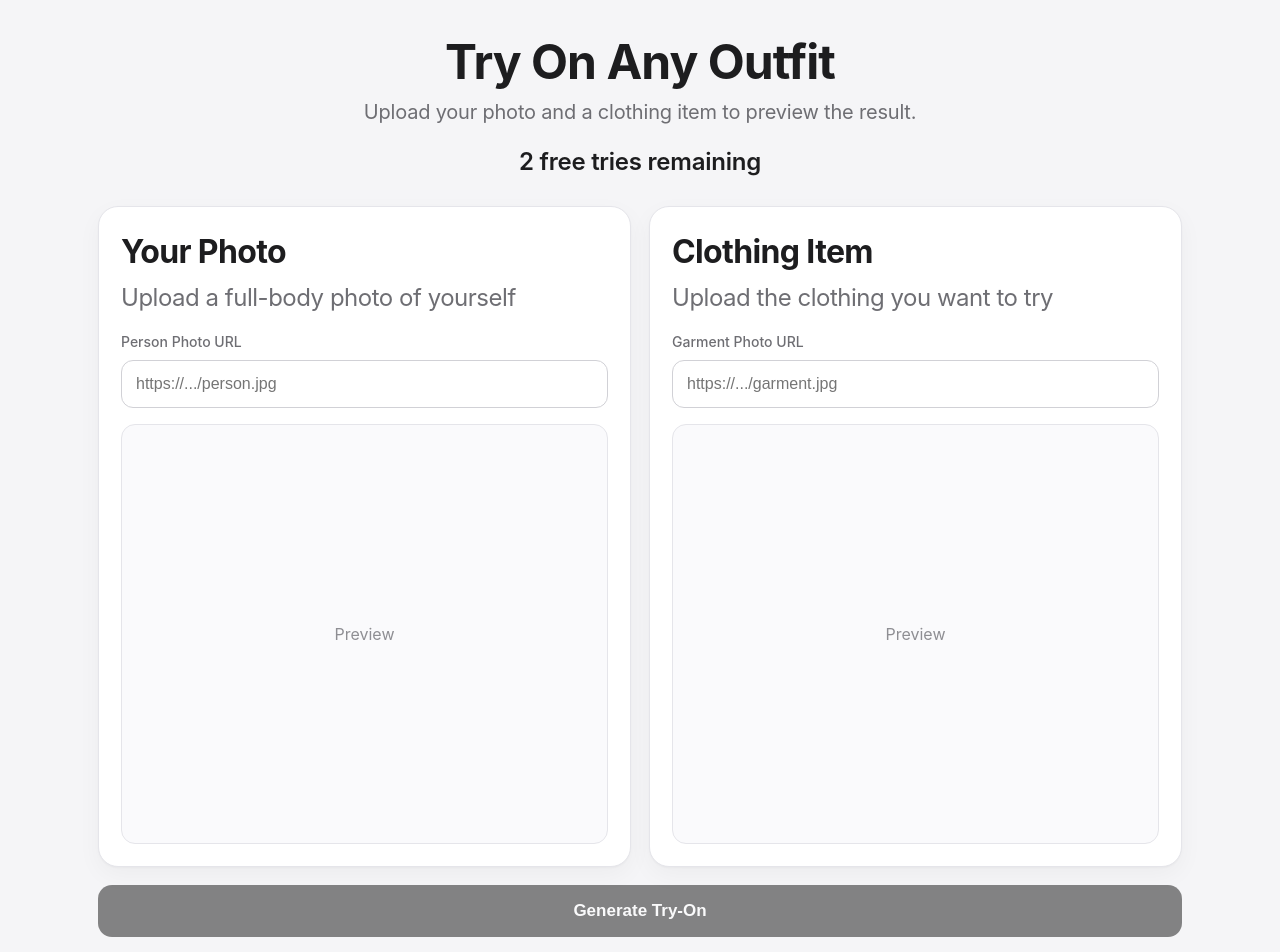
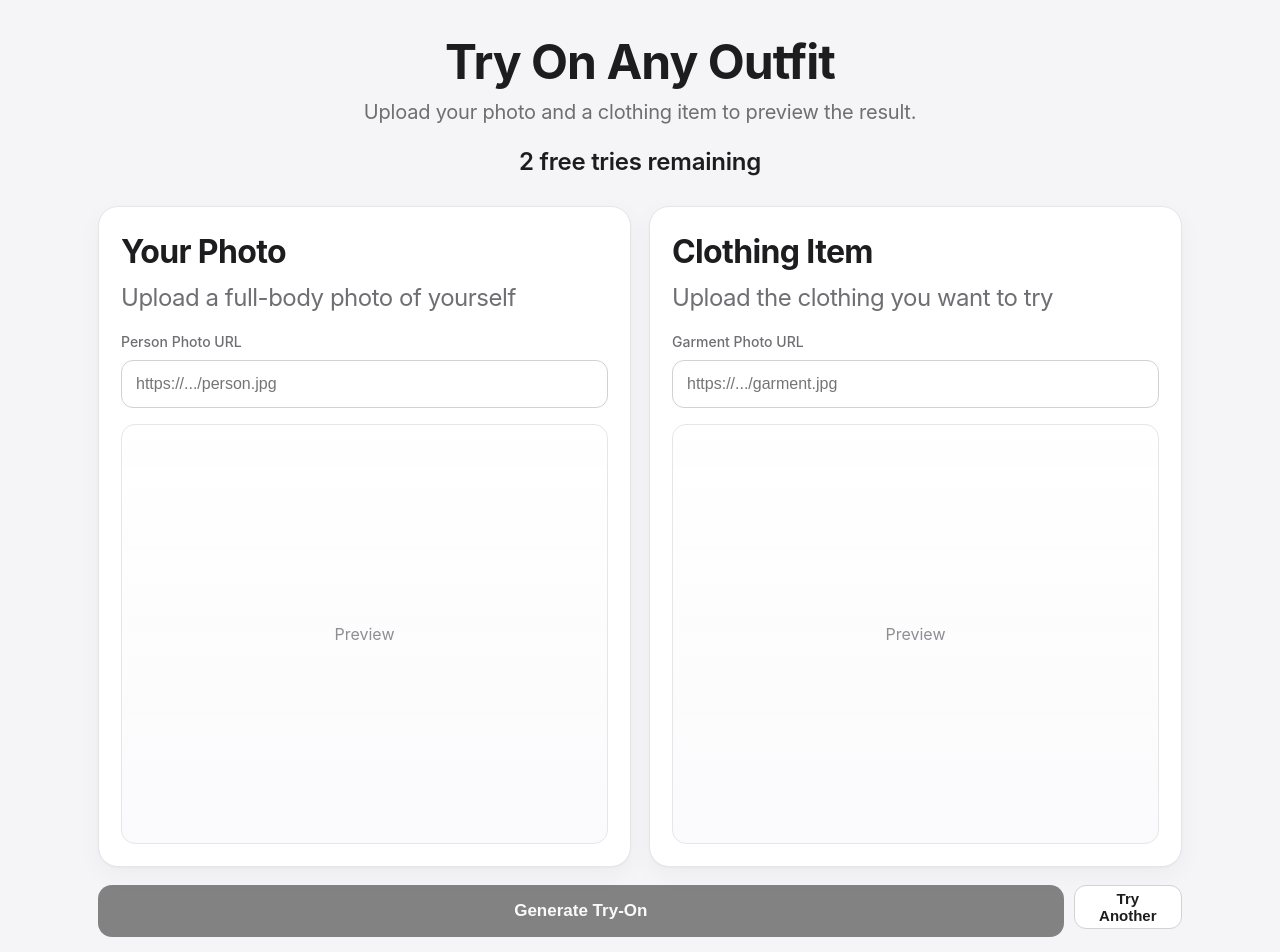
Before and after one commit to wsmnnmm/virtual-tryon, a Next.js app: page / in a window 1280 px wide. Shown: the top 952 px of the page. Built offline with nearby package versions, Linux system fonts and the light colour scheme.

Commit message:
feat: enhance UI with new animations and styling for action buttons

```diff
--- a/app/globals.css
+++ b/app/globals.css
@@ -221,6 +221,77 @@ body {
   font-size: 13px;
 }
 
+.fade-in {
+  animation: fadeIn 420ms ease-out;
+}
+
+.fade-up {
+  animation: fadeUp 420ms ease-out;
+}
+
+.float-card {
+  transition: transform 0.25s ease, box-shadow 0.25s ease;
+}
+
+.float-card:hover {
+  transform: translateY(-2px);
+  box-shadow: 0 3px 10px rgba(0, 0, 0, 0.05), 0 14px 30px rgba(0, 0, 0, 0.07);
+}
+
+.frosted {
+  background: linear-gradient(180deg, rgba(255, 255, 255, 0.92), rgba(250, 250, 252, 0.9));
+  backdrop-filter: saturate(140%) blur(8px);
+}
+
+.action-buttons {
+  display: flex;
+  gap: 10px;
+}
+
+.result-actions {
+  margin-top: 12px;
+}
+
+.button-secondary {
+  height: 44px;
+  border-radius: 12px;
+  border: 1px solid var(--line-strong);
+  background: #fff;
+  color: #1d1d1f;
+  padding: 0 16px;
+  font-size: 15px;
+  font-weight: 600;
+  cursor: pointer;
+  transition: background-color 0.2s ease, border-color 0.2s ease;
+}
+
+.button-secondary:hover {
+  background: #f7f7fa;
+  border-color: #c7c7cc;
+}
+
+@keyframes fadeIn {
+  from {
+    opacity: 0;
+    transform: translateY(8px);
+  }
+  to {
+    opacity: 1;
+    transform: translateY(0);
+  }
+}
+
+@keyframes fadeUp {
+  from {
+    opacity: 0;
+    transform: translateY(12px);
+  }
+  to {
+    opacity: 1;
+    transform: translateY(0);
+  }
+}
+
 @media (max-width: 900px) {
   .grid-two {
     grid-template-columns: 1fr;
@@ -241,4 +312,8 @@ body {
   .hero .tries {
     font-size: 20px;
   }
+
+  .action-buttons {
+    flex-direction: column;
+  }
 }
--- a/app/page.tsx
+++ b/app/page.tsx
@@ -74,7 +74,7 @@ export default function Page() {
   }
 
   return (
-    <main className="container">
+    <main className="container fade-in">
       <header className="hero">
         <h1>Try On Any Outfit</h1>
         <p>Upload your photo and a clothing item to preview the result.</p>
@@ -82,7 +82,7 @@ export default function Page() {
       </header>
 
       <form onSubmit={onSubmit} className="grid-two">
-        <section className="card">
+        <section className="card float-card">
           <div className="section-title">Your Photo</div>
           <p className="section-subtitle">Upload a full-body photo of yourself</p>
 
@@ -96,12 +96,12 @@ export default function Page() {
             />
           </label>
 
-          <div className="preview-box">
+          <div className="preview-box frosted">
             {personImageUrl ? <img src={personImageUrl} alt="person" className="preview-image" /> : 'Preview'}
           </div>
         </section>
 
-        <section className="card">
+        <section className="card float-card">
           <div className="section-title">Clothing Item</div>
           <p className="section-subtitle">Upload the clothing you want to try</p>
 
@@ -115,7 +115,7 @@ export default function Page() {
             />
           </label>
 
-          <div className="preview-box">
+          <div className="preview-box frosted">
             {topGarmentUrl ? (
               <img src={topGarmentUrl} alt="garment" className="preview-image" />
             ) : (
@@ -124,9 +124,22 @@ export default function Page() {
           </div>
         </section>
 
-        <div className="actions-row">
+        <div className="actions-row action-buttons">
           <button className="button-primary" type="submit" disabled={!canSubmit}>
             {state === 'loading' ? 'Creating task...' : 'Generate Try-On'}
+          </button>
+          <button
+            className="button-secondary"
+            type="button"
+            onClick={() => {
+              setPersonImageUrl('')
+              setTopGarmentUrl('')
+              setResult(null)
+              setError(null)
+              setState('idle')
+            }}
+          >
+            Try Another
           </button>
         </div>
       </form>
@@ -134,7 +147,7 @@ export default function Page() {
       {error && <p className="error">{error}</p>}
 
       {result?.output && (
-        <section className="card result-card">
+        <section className="card result-card fade-up">
           <div className="result-head">
             <div>
               <div className="section-title">Your Try-On Result</div>
@@ -143,12 +156,21 @@ export default function Page() {
             <span className="status-chip">{result.output.task_status ?? '-'}</span>
           </div>
 
-          <div className="result-media">
+          <div className="result-media frosted">
             {result.output.image_url ? (
               <img src={result.output.image_url} alt="try-on result" className="result-image" />
             ) : (
               <div className="result-placeholder">Task created. Polling endpoint can fetch final image later.</div>
             )}
+          </div>
+
+          <div className="action-buttons result-actions">
+            <button className="button-secondary" type="button">
+              Download
+            </button>
+            <button className="button-secondary" type="button">
+              Share
+            </button>
           </div>
 
           <div className="meta-row">
```
